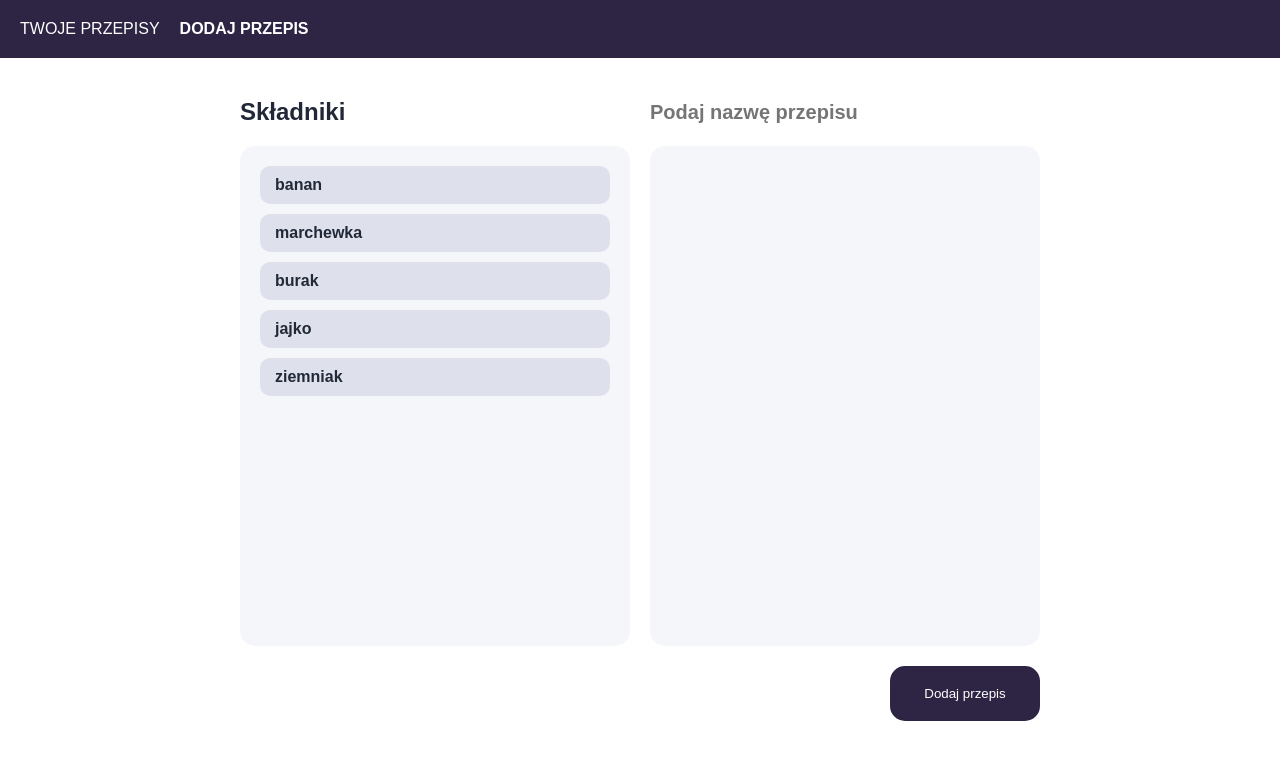
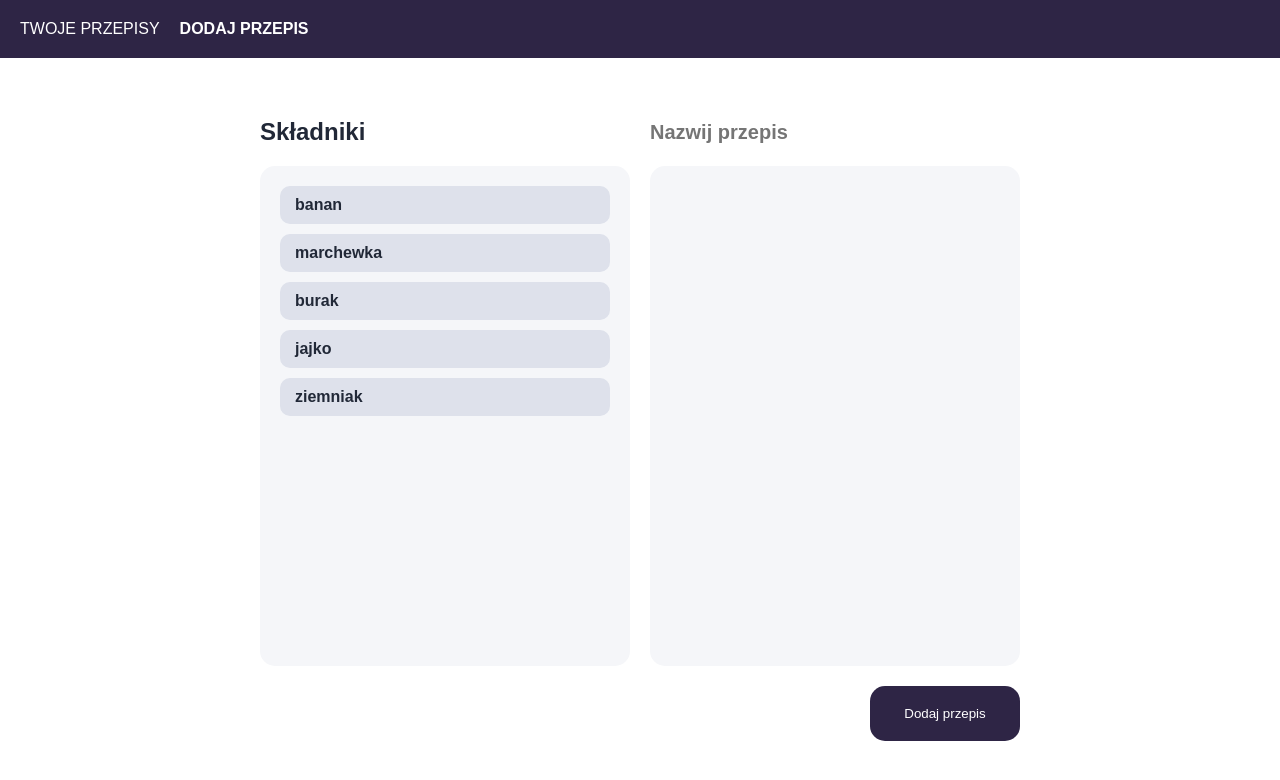
Before and after one commit to nikolasbarwicki/dragndrop, a React (Create React App) app in the folder client/: page /add-recipe in a window 1280 px wide. Shown: the top 780 px of the page. Built offline with nearby package versions, Linux system fonts and the light colour scheme.

Commit message:
Fix UI problems

```diff
--- a/client/src/components/AddRecipe.js
+++ b/client/src/components/AddRecipe.js
@@ -13,6 +13,7 @@ import Button from './Button';
 const Wrapper = styled.main`
   max-width: 80rem;
   margin: 0 auto;
+  padding: 2rem;
   display: grid;
   grid-template-columns: 1fr 1fr;
   grid-template-rows: min-content 1fr min-content;
@@ -32,6 +33,7 @@ const Input = styled.input`
   font-size: 2rem;
   font-weight: bold;
   outline: none;
+  width: 100%;
 `;
 
 const AddRecipe = ({ createRecipe, setAlert }) => {
@@ -72,7 +74,7 @@ const AddRecipe = ({ createRecipe, setAlert }) => {
       <Input
         value={recipeName}
         onChange={(e) => setRecipeName(e.target.value)}
-        placeholder="Podaj nazwę przepisu"
+        placeholder="Nazwij przepis"
       />
       <DragDropContext
         onDragEnd={(result) => onDragEnd(result, columns, setColumns)}
--- a/client/src/components/EditRecipe.js
+++ b/client/src/components/EditRecipe.js
@@ -16,6 +16,7 @@ import Button from './Button';
 const Wrapper = styled.main`
   max-width: 80rem;
   margin: 0 auto;
+  padding: 2rem;
   display: grid;
   grid-template-columns: 1fr 1fr;
   grid-template-rows: min-content 1fr min-content;
@@ -35,6 +36,7 @@ const Input = styled.input`
   font-size: 2rem;
   font-weight: bold;
   outline: none;
+  width: 100%;
 `;
 
 const EditRecipe = ({ updateRecipe, setAlert, history }) => {
--- a/client/src/components/Recipes.js
+++ b/client/src/components/Recipes.js
@@ -13,6 +13,7 @@ import { setAlert } from '../actions/alert';
 const Wrapper = styled.main`
   max-width: 110rem;
   margin: 0 auto;
+  padding: 2rem;
 `;
 
 const InnerWrapper = styled.ul`
@@ -78,7 +79,7 @@ const Recipes = ({
       {!recipes.recipes && <span>Dodaj nowe przepisy...</span>}
       {recipes.recipes &&
         recipes.recipes.map((recipe) => (
-          <div key={recipe._id}>
+          <div key={recipe._id} style={{ marginBottom: '4rem' }}>
             <div
               style={{
                 display: 'flex',
--- a/package.json
+++ b/package.json
@@ -23,7 +23,8 @@
     "cors": "^2.8.5",
     "dotenv": "^8.2.0",
     "express": "^4.17.1",
-    "mongoose": "^5.10.9"
+    "mongoose": "^5.10.9",
+    "react-icons": "^3.11.0"
   },
   "devDependencies": {
     "concurrently": "^5.3.0",
```
Also changed, not shown: 1 other file (tests, documents, lock files or other folders).
